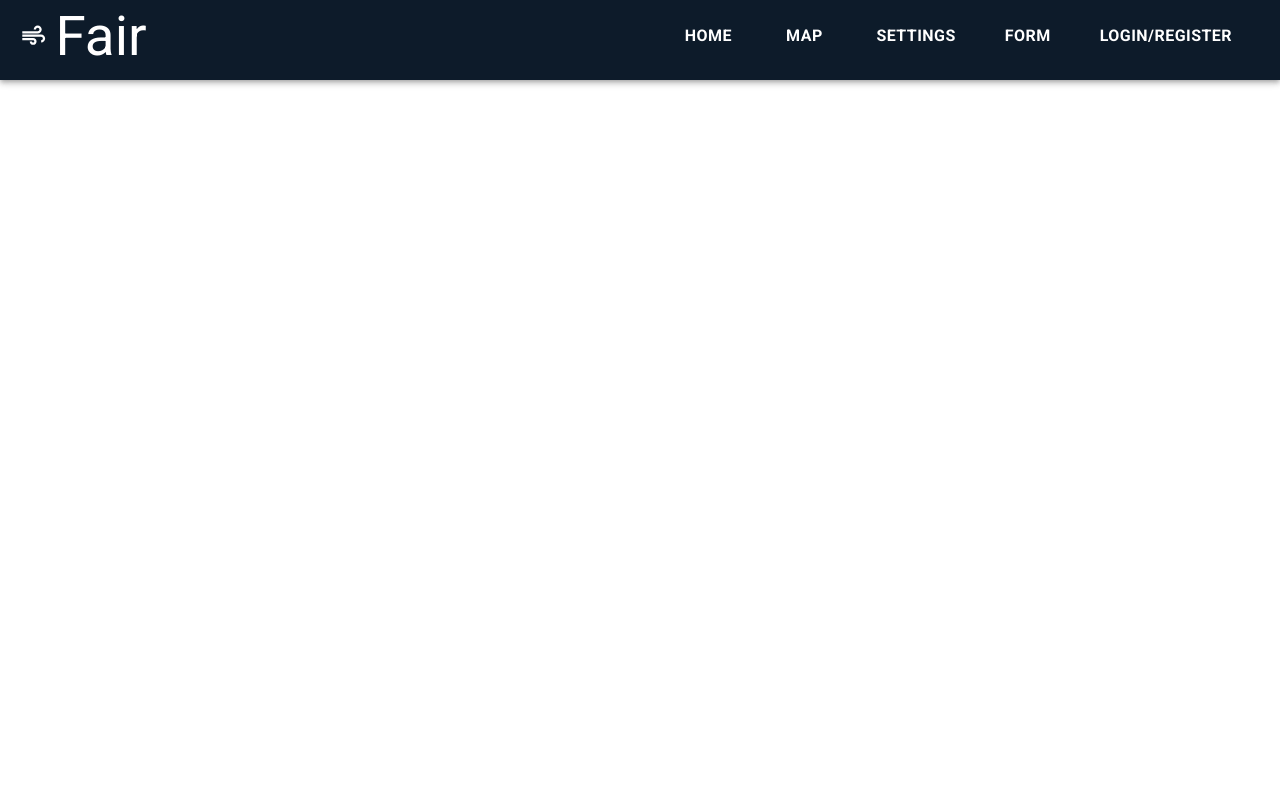
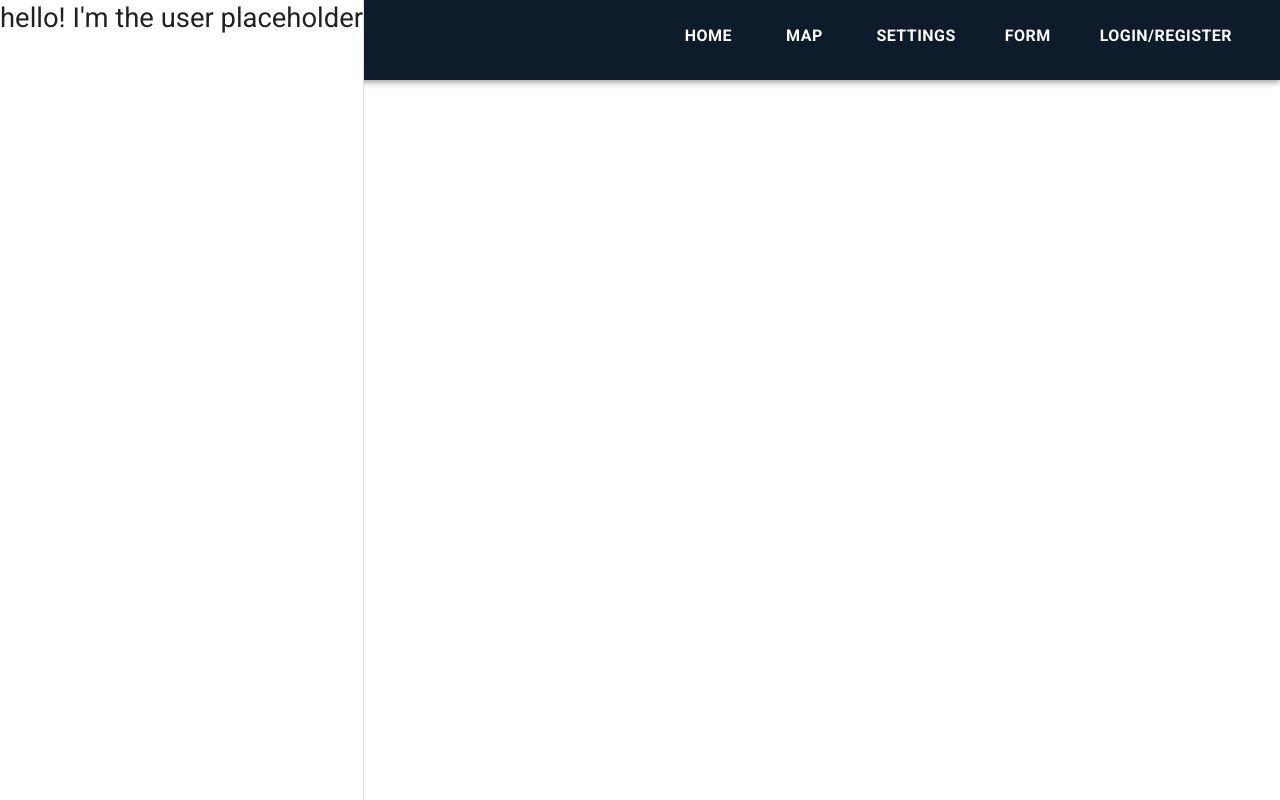
Before and after one commit to Naveen-Jaisankar/COMP47360-Web-Application, a React (Vite) app in the folder FrontEnd/air-quality-app/: page /user/dailyform in a window 1280 px wide. Built offline with nearby package versions, Linux system fonts and the light colour scheme; no server answers.

Commit message:
removed? @mui/styles as not compatible with React 18 imported more up to date @mui/system for styling react components. Added path to daily form and added simple rudimentary user placeholder

```diff
--- a/FrontEnd/air-quality-app/package.json
+++ b/FrontEnd/air-quality-app/package.json
@@ -14,6 +14,7 @@
     "@emotion/styled": "^11.11.5",
     "@mui/icons-material": "^5.15.20",
     "@mui/material": "^5.15.19",
+    "@mui/system": "^5.15.20",
     "@vis.gl/react-google-maps": "^1.0.2",
     "postcss-flexbugs-fixes": "^5.0.2",
     "postcss-normalize": "^10.0.1",
--- a/FrontEnd/air-quality-app/src/App.jsx
+++ b/FrontEnd/air-quality-app/src/App.jsx
@@ -1,13 +1,13 @@
 import React, { useContext } from 'react';
 import {BrowserRouter, Routes, Route} from 'react-router-dom';
 import CssBaseline from '@mui/material/CssBaseline';
-
 import Navbar from './components/navbar';
 import Footer from './components/footer';
 import Home from './pages/Home';
 import Map from './pages/Map'
 import Form from './pages/Form'
 import Settings from './pages/Settings'
+import DailyForm from './pages/DailyForm';
 import { SettingsContext } from './context/SettingsContext';
 
 
@@ -25,6 +25,7 @@ function App() {
           <Route path="/map" element={<Map />} />
           <Route path="/settings" element={<Settings />} />
           <Route path="/form" element={<Form />} />
+          <Route path="/user/dailyform" element={< DailyForm/>} />
         </Routes>
       </div>
       {/* <Footer/> */}
--- /dev/null
+++ b/FrontEnd/air-quality-app/src/components/userplaceholder.jsx
@@ -0,0 +1,34 @@
+import {styled} from "@mui/system"
+import { Drawer, Typography } from "@mui/material"
+
+const drawerWidth= 220
+
+const Page = styled('div') ({
+    background: "#ffffff",
+    width: "100%"
+});
+
+const StyledDrawer = styled(Drawer)({
+    width: drawerWidth,
+  });
+
+
+function UserPlaceholder () {
+
+    return (
+        <>
+        <StyledDrawer
+        variant = "permanent"
+        anchor = "left"
+        >
+            <div>
+                <Typography variant="h5">
+                    hello! I'm the user placeholder
+                </Typography>
+            </div>
+        </StyledDrawer>
+        </>
+    )
+}
+
+export default UserPlaceholder;
--- /dev/null
+++ b/FrontEnd/air-quality-app/src/pages/DailyForm.jsx
@@ -0,0 +1,11 @@
+import UserPlaceholder from "../components/userplaceholder"
+
+export default function DailyForm () {
+    return (
+        <>
+        <UserPlaceholder />
+        <h1>Here is the Daily Form Page!</h1>
+
+        </>
+    )
+}
```
Also changed, not shown: 1 other file (tests, documents, lock files or other folders).
